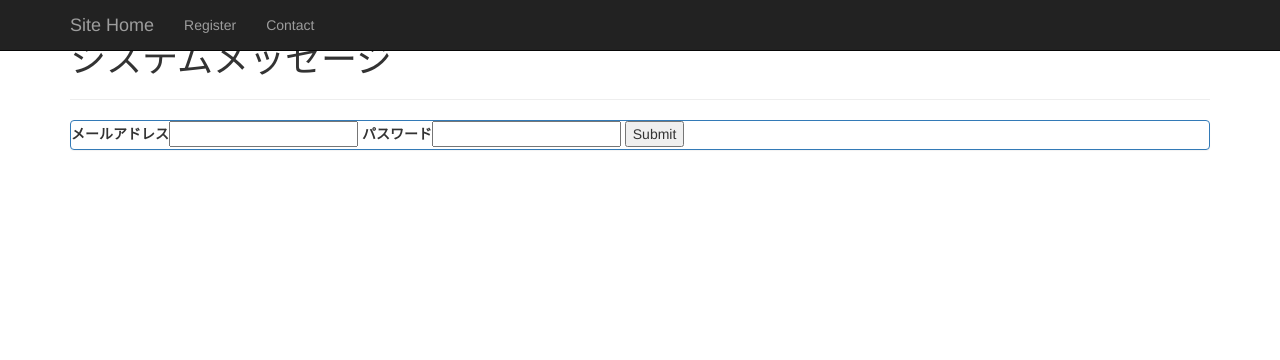
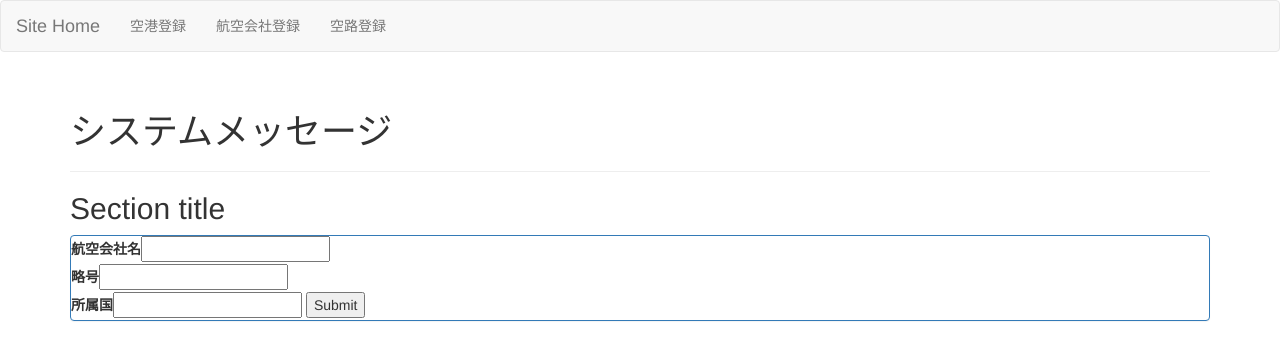
Before and after one commit to ken1988/airport-board, a Python web app: template templates/Airline.html in a window 1280 px wide. Shown: the top 360 px of the page. Run offline with Jinja, Linux system fonts and the light colour scheme; the template is opened without the code that fills it, so the values that code supplies are empty; some libraries are stand-ins or nearby versions.

Commit message:
create Airline registration screen

```diff
--- a/templates/Airline.html
+++ b/templates/Airline.html
@@ -24,8 +24,8 @@
 
 <body>
 	<header>
-		<nav class="navbar navbar-inverse navbar-fixed-top" role="navigation">
-			<div class="container">
+		<nav class="navbar navbar-default">
+			<div class="container-fluid">
 				<div class="navbar-header">
 					<button type="button" class="navbar-toggle collapsed"
 						data-toggle="collapse" data-target="#navbar" aria-expanded="false"
@@ -38,8 +38,9 @@
 				</div>
 				<div id="navbar" class="collapse navbar-collapse">
 					<ul class="nav navbar-nav">
-						<li><a href="/regi">Register</a></li>
-						<li><a href="#contact">Contact</a></li>
+						<li><a href="/Airport">空港登録</a></li>
+						<li><a href="/Airline">航空会社登録</a></li>
+						<li><a href="/route">空路登録</a></li>
 					</ul>
 					<ul class="dropdown-menu">
 						<li><a href="#">Action</a></li>
@@ -61,10 +62,12 @@
 			<h1>システムメッセージ</h1>
 			<p>{{ sys_message }}</p>
 		</div>
+		<h2 class="sub-header">Section title</h2>
 		<div class="panel panel-primary">
-			<form method="post" action="/regi">
-				<label>メールアドレス</label><input type="text" name="email">
-				<label>パスワード</label><input type="password" name="password">
+			<form method="post" action="/Airline">
+				<label>航空会社名</label><input type="text" name="company_name"><br>
+				<label>略号</label><input type="text" name="company_abb"><br>
+				<label>所属国</label><input type="text" name="country">
 				<input type="submit">
 			</form>
 		</div>
```
Also changed, not shown: main.py (+25 -6 lines), templates/Airport.html (+5 -4 lines).
